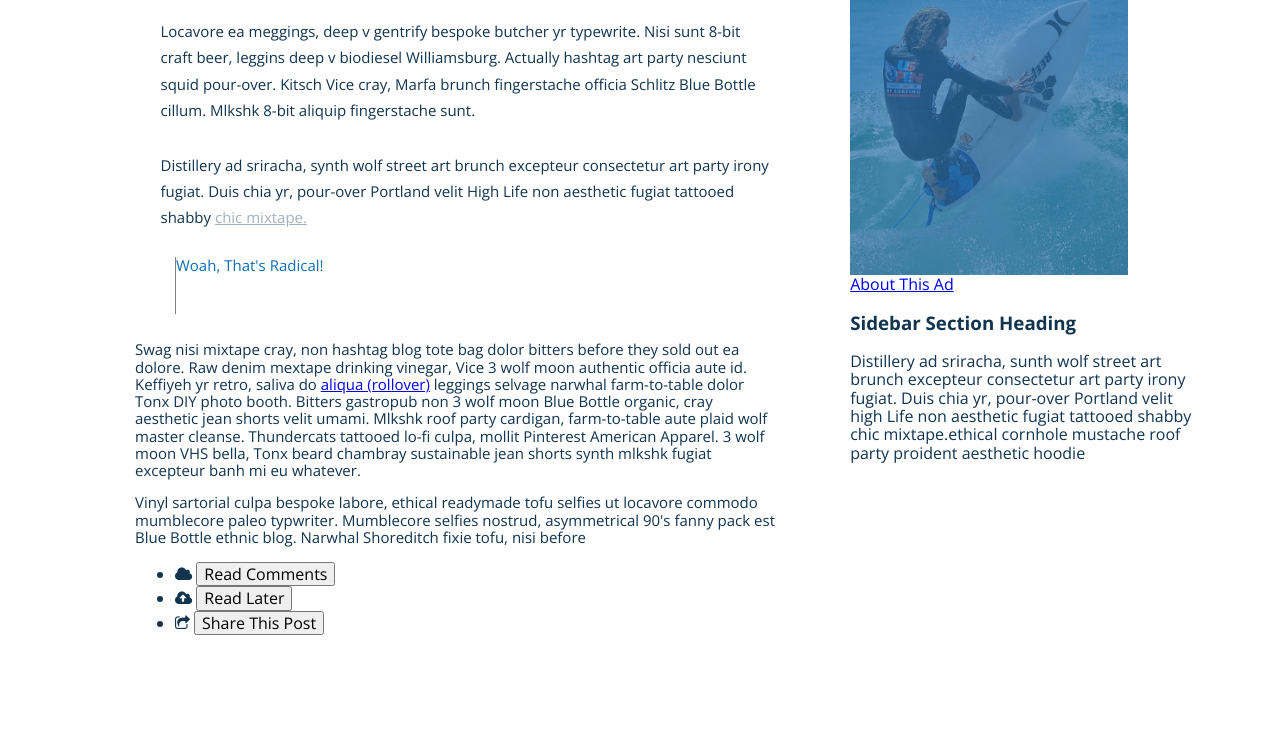
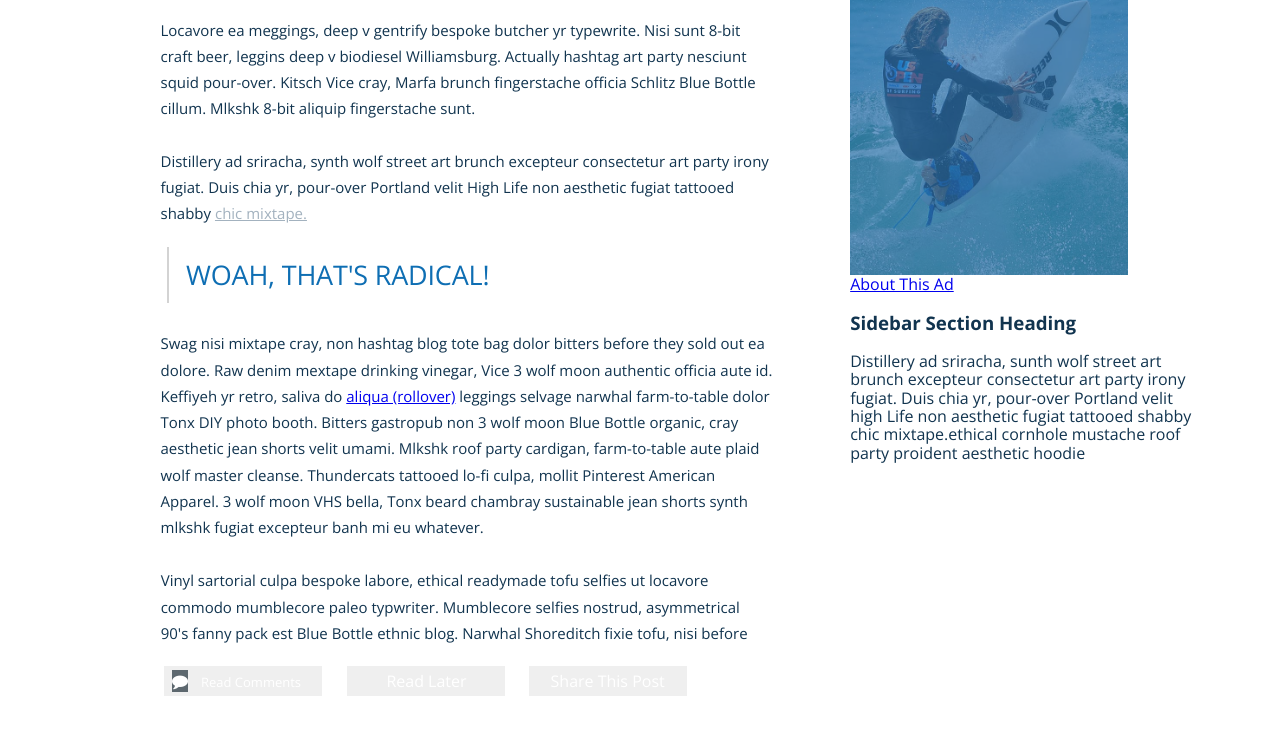
Before and after one commit to Bemerson77/1.4-pixel-perfect-header, a plain HTML site: page index.html in a window 1280 px wide. Shown: the part 729-1464 px from the top of the page. Drawn offline with nearby package versions, Linux system fonts and the light colour scheme.

Commit message:
bottom nav

```diff
--- a/index.html
+++ b/index.html
@@ -47,7 +47,7 @@
        Duis chia yr, pour-over Portland velit High Life non aesthetic
        fugiat tattooed shabby <a href="#">chic mixtape.</a>
      </p>
-     <blockquote>
+     <blockquote class="blockquote">
        <p>Woah, That's Radical!</p>
      </blockquote>
      <p class="third-p">Swag nisi mixtape cray, non hashtag blog tote bag dolor bitters before they sold out ea dolore.
@@ -63,8 +63,8 @@
      </p>
      <ul class="bottom-nav">
        <li>
-         <i class="fa fa-cloud"></i>
-       <button>Read Comments</button>
+
+         <button><span class="button-background"><i class="fa fa-comment"></span></i><span class="button-caption">Read Comments</span></button>
      </li>
      <li>
        <i class="fa fa-cloud-upload"></i>
--- a/styles.css
+++ b/styles.css
@@ -235,32 +235,95 @@ header h4 {
 
 .first-p {
   width: 615px;
+  line-height: 175%;
   left: 25.5px;
-  bottom: 13.5px;
-  line-height: 175%;
+  bottom: 15px;
+
 }
 
 .second-p {
   width: 615px;
   line-height: 175%;
   left: 25.5px;
+  bottom: 4px;
 }
 
 .second-p a {
   color: rgba(163, 178, 191, 1);
 }
 
-blockquote {
+
+.blockquote {
   color: rgba(14, 110, 179, 1);
-  font-size: 27px;
   position: relative;
-  border-left: 1.5px solid grey;
-  height: 57px;
+  border-left: 2px solid rgba(211, 211, 211, 1);
+  height: 56px;
+  left: -8px;
+  top: -10px;
 }
 
-blockquote p {
+ .blockquote p {
+  padding-left: 17px;
+  padding-top: 12px;
+  height: 30px;
+  font-size:27px;
+  text-transform: uppercase;
+  letter-spacing: -0.2px;
+}
+
+.third-p {
+  width: 612px;
+  line-height: 175%;
+  left: 25.5px;
+  top: 1px;
+}
+
+.fourth-p {
+  width: 610px;
+  line-height: 175%;
+  left: 25.7px;
+  bottom: -13px;
+}
+
+.bottom-nav {
+  position: relative;
+  list-style: none;
+  margin: 0;
+  top: 18px;
+  right: 11px;
+}
+
+.bottom-nav .button-background {
+  position: relative;
+  background-color: rgba(93, 104, 111, 1);
+  height: 30px;
+  width: 33px;
+  right: 13px;
+
+}
+
+.bottom-nav .button-caption {
+  font-size: 13px;
+
+}
+
+.bottom-nav li {
+  display: inline-block;
+}
 
 
+.bottom-nav i {
+  position: relative;
+  text-align: center;
+  color: white;
+}
+
+.bottom-nav button {
+  border: none;
+  color: white;
+  padding: 0;
+  height: 30px;
+  width: 158px;
 }
 
 
@@ -274,8 +337,8 @@ blockquote p {
   width: 28%;
   position: relative;
   left: 206px;
-  bottom: 120px;
-  height: 200px;
+  bottom: 160px;
+  height: 650px;
 }
 
 .side-bar-author-pic {
```
